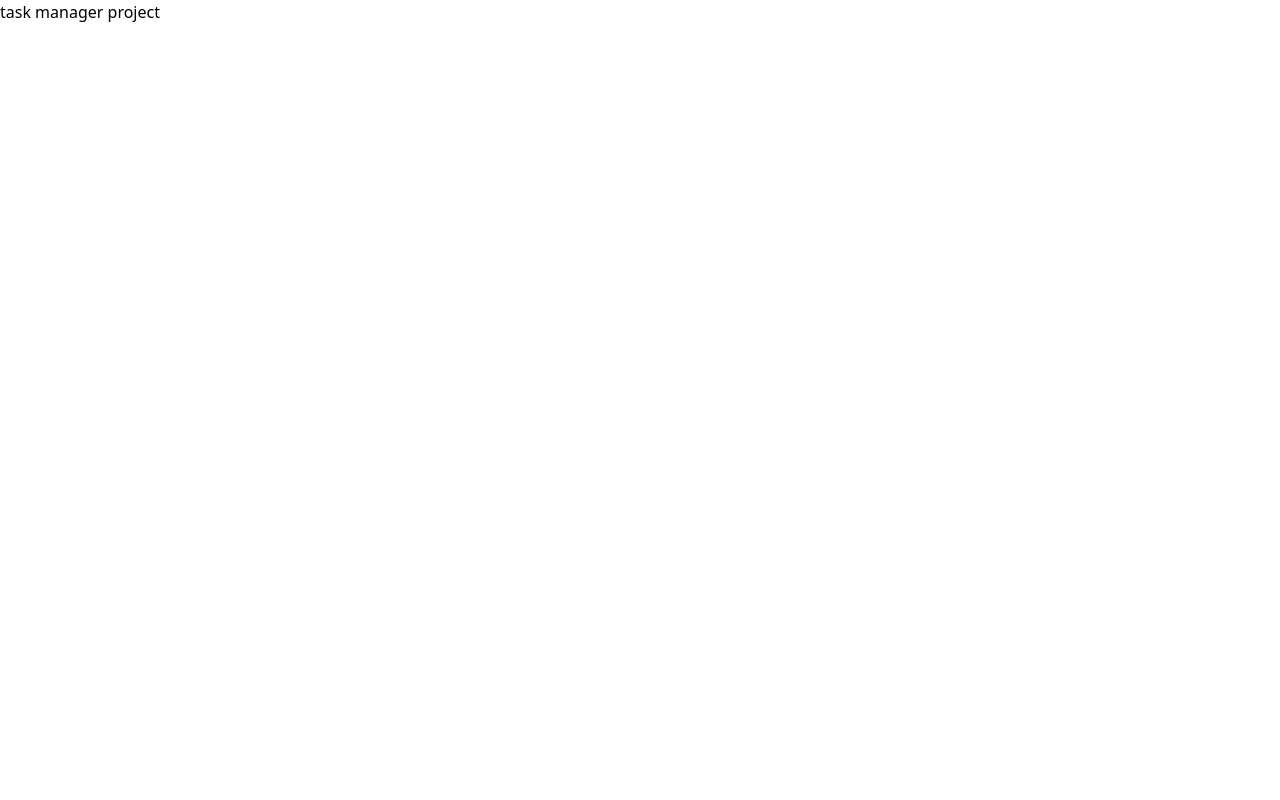
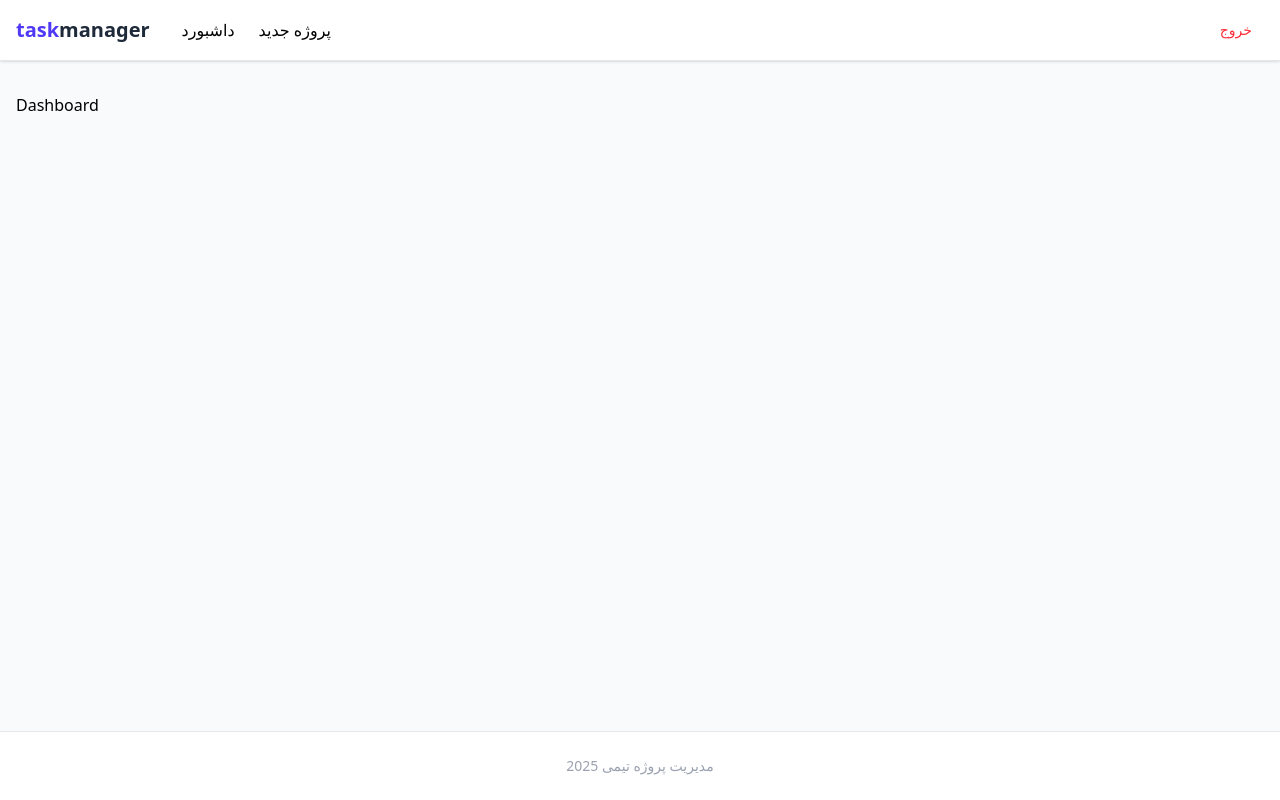
Before and after one commit to manamobahi73-maker/HW-L04-02-typescript-group-task, a React (Vite) app: page / in a window 1280 px wide. Built offline with nearby package versions, Linux system fonts and the light colour scheme.

Commit message:
Setup routing, added Layout and Dashboard page

```diff
--- a/package.json
+++ b/package.json
@@ -13,6 +13,8 @@
     "@tailwindcss/vite": "^4.1.17",
     "react": "^19.2.0",
     "react-dom": "^19.2.0",
+    "react-router": "^7.11.0",
+    "react-router-dom": "^7.11.0",
     "tailwindcss": "^4.1.17"
   },
   "devDependencies": {
--- a/src/App.tsx
+++ b/src/App.tsx
@@ -1,5 +1,10 @@
+import {router} from "../src/routes"
+import { RouterProvider } from "react-router-dom";
 function App() {
-  return <>task manager project</>;
+  return <>
+
+  <RouterProvider router={router}/>
+  </>;
 }
 
 export default App;
--- /dev/null
+++ b/src/Layout/layout.tsx
@@ -0,0 +1,57 @@
+import { Outlet, Link, NavLink } from "react-router-dom";
+const layout = () => {
+  return (
+    <div className="min-h-screen flex flex-col bg-gray-50 font-sans">
+      <header className="bg-white shadow-sm border-b border-gray-200 sticky top-0 z-20">
+        <div className="container mx-auto px-4 py-4 flex items-center justify-between">
+          <div className="flex items-center gap-8">
+            <h1 className="text-xl font-bold text-gray-800">
+              <span className="text-indigo-600">task</span>manager
+            </h1>
+
+            <nav className="flex gap-6">
+              <NavLink
+                to="/"
+                className={({ isActive }) => {
+                  isActive
+                    ? "text-indigo-600 font-bold border-b-2 border-indigo-600 pb-1"
+                    : "text-gray-500 hover:text-indigo-600";
+                }}
+              >
+                داشبورد
+              </NavLink>
+
+              <NavLink
+                to="/projects/new"
+                className={({ isActive }) => {
+                  isActive
+                    ? "text-indigo-600 font-bold border-b-2 border-indigo-600 pb-1"
+                    : "text-gray-500 hover:text-indigo-600";
+                }}
+              >
+                پروژه جدید
+              </NavLink>
+            </nav>
+          </div>
+
+          <Link
+            to="/login"
+            className="text-sm text-red-500 hover:text-red-700 font-medium hover:bg-red-50 px-3 py-1 rounded-md transition-colors"
+          >
+            خروج
+          </Link>
+        </div>
+      </header>
+
+      <main className="flex-grow container mx-auto px-4 py-8">
+        <Outlet />
+      </main>
+
+      <footer className="bg-white border-t border-gray-200 py-6 text-center text-sm text-gray-400">
+        {new Date().getFullYear()}  مدیریت پروژه تیمی
+      </footer>
+    </div>
+  );
+};
+
+export default layout;
--- /dev/null
+++ b/src/pages/Dashboard/index.tsx
@@ -0,0 +1,7 @@
+import React from "react";
+
+const index = () => {
+  return <div>Dashboard</div>;
+};
+
+export default index;
--- /dev/null
+++ b/src/routes/index.tsx
@@ -0,0 +1,31 @@
+import Layout from "../Layout/layout";
+import React from "react";
+import NewProject from "../pages/NewProject";
+import ProjectsList from "../pages/ProjectsList";
+import Login from "../pages/Login";
+import Dashboard from "../pages/Dashboard";
+import { createBrowserRouter } from "react-router-dom";
+export const router=createBrowserRouter([
+  {
+    path:"/Login",
+    element:<Login/>
+  },
+  {
+    path:"/",
+    element:<Layout/>,
+    children:[
+      {
+        index: true,
+        element:<Dashboard/>
+      }
+      ,{
+        path:"projects/new",
+        element:<NewProject/>
+      }
+       ,{
+        path:"projects/list",
+        element:<ProjectsList/>
+      }
+    ]
+  }
+]);
```
Also changed, not shown: src/pages/Login/index.tsx (line endings or trailing spaces), 1 other file (tests, documents, lock files or other folders).
